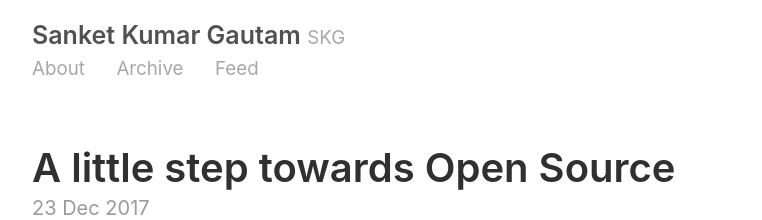
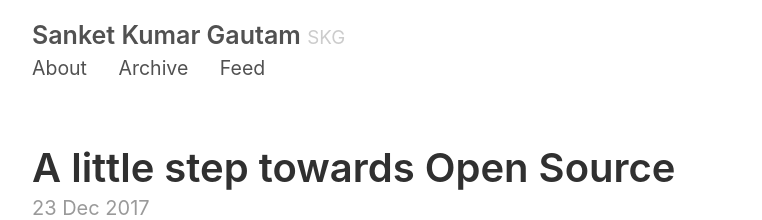
Before and after one commit to sanketgautam/sanketgautam.github.io, a Jekyll site: the page built from index.html, in a window 1280 px wide. Shown: the top 220 px of the page, without its empty margins (258-1020 px from the left). Built offline with Jekyll 4.4.1, drawn with Linux system fonts in a browser that asks for light colours; the list of posts is cut into pages by our own code.

Commit message:
improved navbar formatting

```diff
--- a/_sass/_masthead.scss
+++ b/_sass/_masthead.scss
@@ -20,6 +20,12 @@
   small {
     font-size: 75%;
     font-weight: 400;
-    opacity: .5;
+    color: $gray-2;
+
+    a{
+      color: $gray-4;
+      font-size: 104%;
+    }
+
   }
 }
```
Also changed, not shown: 1 other file.
